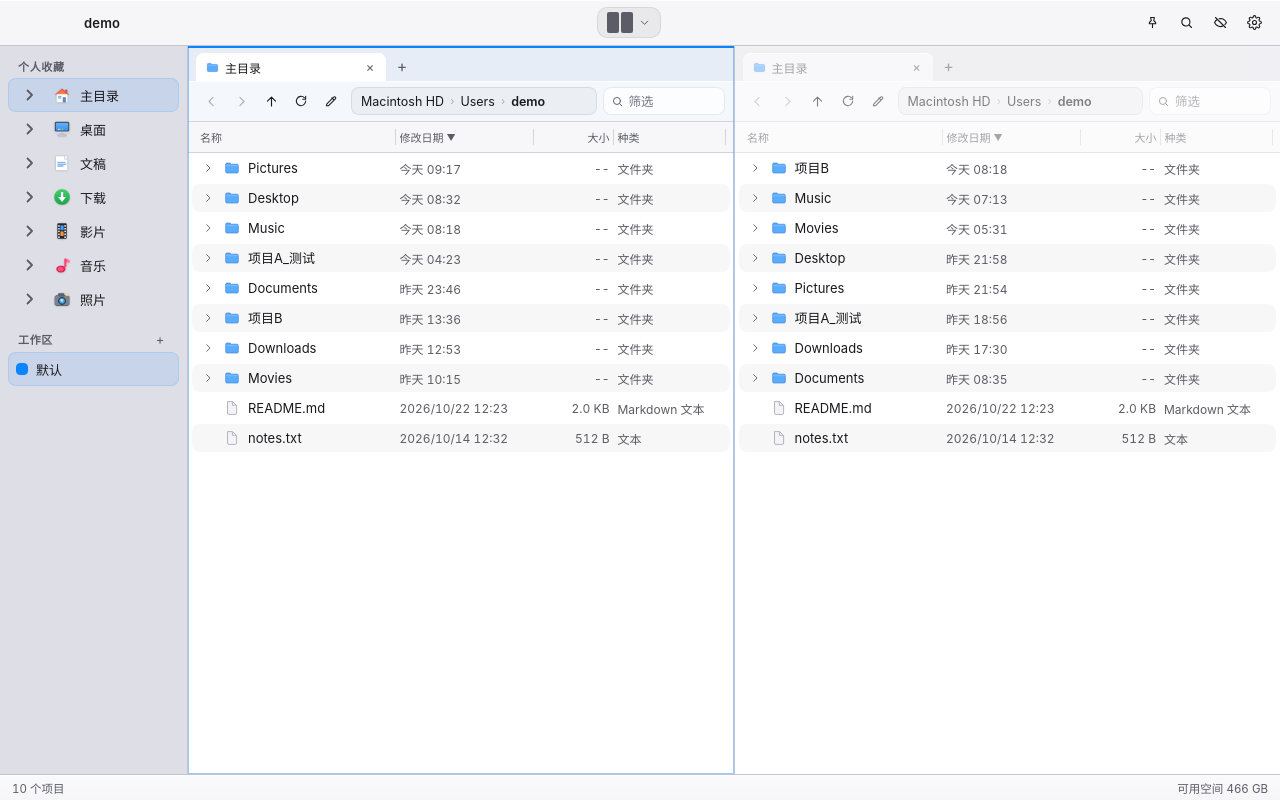
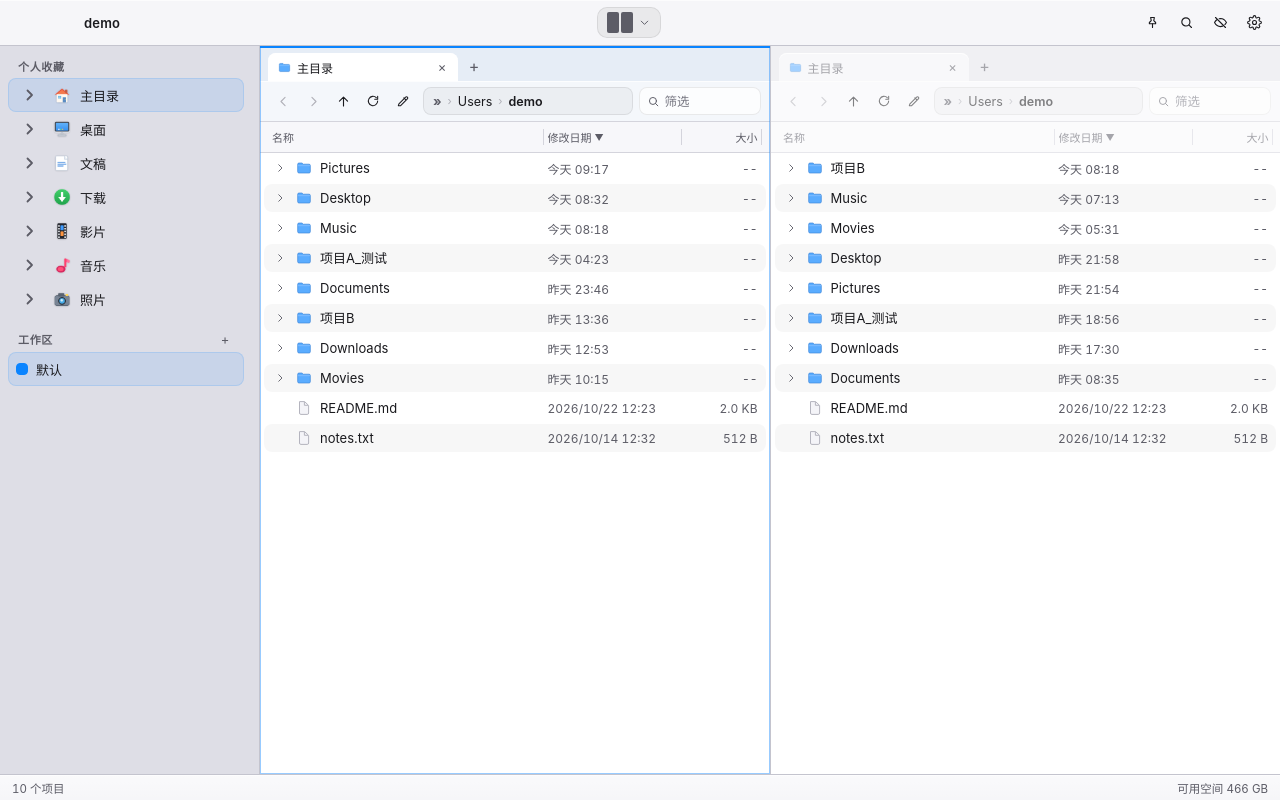
Before and after one commit to banduoba/bento, a React (Vite) app: page / in a window 1280 px wide. Built offline with nearby package versions, Linux system fonts and the light colour scheme.

Commit message:
feat: make sidebar width adjustable and persistent

```diff
--- a/src/App.jsx
+++ b/src/App.jsx
@@ -29,6 +29,8 @@ import {
   withFolderPatch,
 } from './viewSettings'
 import Sidebar from './components/Sidebar'
+import SidebarLayout from './components/SidebarLayout'
+import { normalizeSidebarWidth } from './sidebarWidth'
 import Pane from './components/Pane'
 import StatusBar from './components/StatusBar'
 import ContextMenu from './components/ContextMenu'
@@ -93,6 +95,7 @@ function sanitizeConfig(saved, home) {
   return {
     showHidden: !!saved.showHidden,
     showSidebar: saved.showSidebar !== false,
+    sidebarWidth: normalizeSidebarWidth(saved.sidebarWidth),
     autoRefresh: saved.autoRefresh !== false,
     alwaysOnTop: saved.alwaysOnTop === true,
     enterAction: normalizeEnterAction(saved.enterAction),
@@ -1700,6 +1703,7 @@ export default function App() {
 
       <div className="main">
         {cfg.showSidebar && (
+          <SidebarLayout width={cfg.sidebarWidth} onWidthCommit={sidebarWidth => setCfg(c => ({ ...c, sidebarWidth }))}>
             <Sidebar
               home={home}
               favorites={cfg.favorites}
@@ -1735,6 +1739,7 @@ export default function App() {
               onMenu={sidebarMenu}
               onDropPin={pinFavorite}
             />
+          </SidebarLayout>
         )}
         <div
           className="panes"
--- /dev/null
+++ b/src/components/SidebarLayout.jsx
@@ -0,0 +1,106 @@
+import { useEffect, useRef, useState } from 'react'
+import { DEFAULT_SIDEBAR_WIDTH, MIN_SIDEBAR_WIDTH, displayedSidebarWidth, normalizeSidebarWidth, sidebarWidthLimit } from '../sidebarWidth'
+
+// Width previews belong here so moving the separator does not rerender the
+// Sidebar tree or App's panes. Only a completed adjustment changes preferences.
+export default function SidebarLayout({ width, onWidthCommit, children }) {
+  const [viewportWidth, setViewportWidth] = useState(() => window.innerWidth)
+  const [draft, setDraft] = useState(null)
+  const drag = useRef(null)
+  const preferred = normalizeSidebarWidth(width)
+  const max = sidebarWidthLimit(viewportWidth)
+  const displayed = displayedSidebarWidth(draft ?? preferred, viewportWidth)
+  const clamp = value => Math.min(max, Math.max(MIN_SIDEBAR_WIDTH, Math.round(value)))
+
+  const release = active => {
+    if (active.target.hasPointerCapture(active.id)) active.target.releasePointerCapture(active.id)
+  }
+  const cancel = (update = true) => {
+    const active = drag.current
+    drag.current = null
+    if (update) setDraft(null)
+    if (active) release(active)
+  }
+
+  useEffect(() => {
+    const resize = () => { cancel(); setViewportWidth(window.innerWidth) }
+    const blur = () => cancel()
+    window.addEventListener('resize', resize)
+    window.addEventListener('blur', blur)
+    return () => {
+      window.removeEventListener('resize', resize)
+      window.removeEventListener('blur', blur)
+      cancel(false)
+    }
+  }, [])
+
+  const finish = e => {
+    const active = drag.current
+    if (!active || active.id !== e.pointerId) return
+    drag.current = null
+    setDraft(null)
+    release(active)
+    if (active.value !== active.start) onWidthCommit(active.value)
+  }
+  const keyDown = e => {
+    if (e.metaKey || e.ctrlKey || e.altKey) return
+    const step = e.shiftKey ? 32 : 8
+    let next
+    switch (e.key) {
+      case 'ArrowLeft': next = clamp(displayed - step); break
+      case 'ArrowRight': next = clamp(displayed + step); break
+      case 'Home': next = MIN_SIDEBAR_WIDTH; break
+      case 'End': next = max; break
+      case 'Escape': e.stopPropagation(); e.preventDefault(); cancel(); return
+      case 'Enter': case ' ': e.stopPropagation(); e.preventDefault(); return
+      case 'Tab': e.stopPropagation(); return
+      default: return
+    }
+    e.stopPropagation()
+    e.preventDefault()
+    cancel()
+    if (next !== displayed) onWidthCommit(next)
+  }
+
+  return (
+    <div className={`sidebar-layout${draft !== null ? ' resizing' : ''}`} style={{ width: displayed }}>
+      {children}
+      <div
+        className="sidebar-splitter"
+        role="separator"
+        aria-orientation="vertical"
+        aria-label="调整侧边栏宽度"
+        aria-valuemin={MIN_SIDEBAR_WIDTH}
+        aria-valuemax={max}
+        aria-valuenow={displayed}
+        tabIndex={0}
+        onPointerDown={e => {
+          if (e.button !== 0 || drag.current) return
+          e.preventDefault()
+          e.stopPropagation()
+          e.currentTarget.focus({ preventScroll: true })
+          e.currentTarget.setPointerCapture(e.pointerId)
+          drag.current = { id: e.pointerId, target: e.currentTarget, x: e.clientX, start: displayed, value: displayed }
+          setDraft(displayed)
+        }}
+        onPointerMove={e => {
+          const active = drag.current
+          if (!active || active.id !== e.pointerId) return
+          active.value = clamp(active.start + e.clientX - active.x)
+          setDraft(active.value)
+        }}
+        onPointerUp={finish}
+        onPointerCancel={e => { if (drag.current?.id === e.pointerId) cancel() }}
+        // Unexpected capture loss and app switching both cancel, never persist.
+        onLostPointerCapture={e => { if (drag.current?.id === e.pointerId) cancel() }}
+        onKeyDown={keyDown}
+        onDoubleClick={e => {
+          e.preventDefault()
+          e.stopPropagation()
+          cancel()
+          if (preferred !== DEFAULT_SIDEBAR_WIDTH) onWidthCommit(DEFAULT_SIDEBAR_WIDTH)
+        }}
+      />
+    </div>
+  )
+}
--- /dev/null
+++ b/src/sidebarWidth.js
@@ -0,0 +1,17 @@
+export const DEFAULT_SIDEBAR_WIDTH = 260
+export const MIN_SIDEBAR_WIDTH = 180
+export const MAX_SIDEBAR_WIDTH = 520
+
+export function normalizeSidebarWidth(value) {
+  return typeof value === 'number' && Number.isFinite(value)
+    ? Math.min(MAX_SIDEBAR_WIDTH, Math.max(MIN_SIDEBAR_WIDTH, Math.round(value)))
+    : DEFAULT_SIDEBAR_WIDTH
+}
+
+export function sidebarWidthLimit(viewportWidth) {
+  return Math.min(MAX_SIDEBAR_WIDTH, Math.max(MIN_SIDEBAR_WIDTH, Math.floor(viewportWidth - 420)))
+}
+
+export function displayedSidebarWidth(preferred, viewportWidth) {
+  return Math.min(normalizeSidebarWidth(preferred), sidebarWidthLimit(viewportWidth))
+}
--- a/src/styles.css
+++ b/src/styles.css
@@ -304,6 +304,35 @@ input, textarea {
   overflow-y: auto;
   padding: 8px 8px 12px;
 }
+.sidebar-layout {
+  display: flex;
+  flex: none;
+  min-height: 0;
+  background: var(--sidebar-bg);
+}
+.sidebar-layout > .sidebar {
+  width: auto;
+  flex: 1;
+  min-width: 0;
+  border-right: 0;
+}
+.sidebar-splitter {
+  flex: 0 0 8px;
+  border-right: 1px solid var(--border-strong);
+  cursor: col-resize;
+  touch-action: none;
+  user-select: none;
+}
+.sidebar-splitter:hover,
+.sidebar-splitter:focus-visible,
+.sidebar-layout.resizing > .sidebar-splitter {
+  border-right-color: var(--accent);
+}
+.sidebar-splitter:focus-visible {
+  outline: 1px solid var(--accent);
+  outline-offset: -1px;
+}
+.sidebar-layout.resizing { user-select: none; }
 .sb-title {
   font-size: 11px;
   font-weight: 600;
```
Also changed, not shown: src/test/SidebarLayoutHarness.js (added, +38 -0 lines), 2 other files (tests, documents, lock files or other folders). Lines whose indentation alone changed are shown as unchanged.
